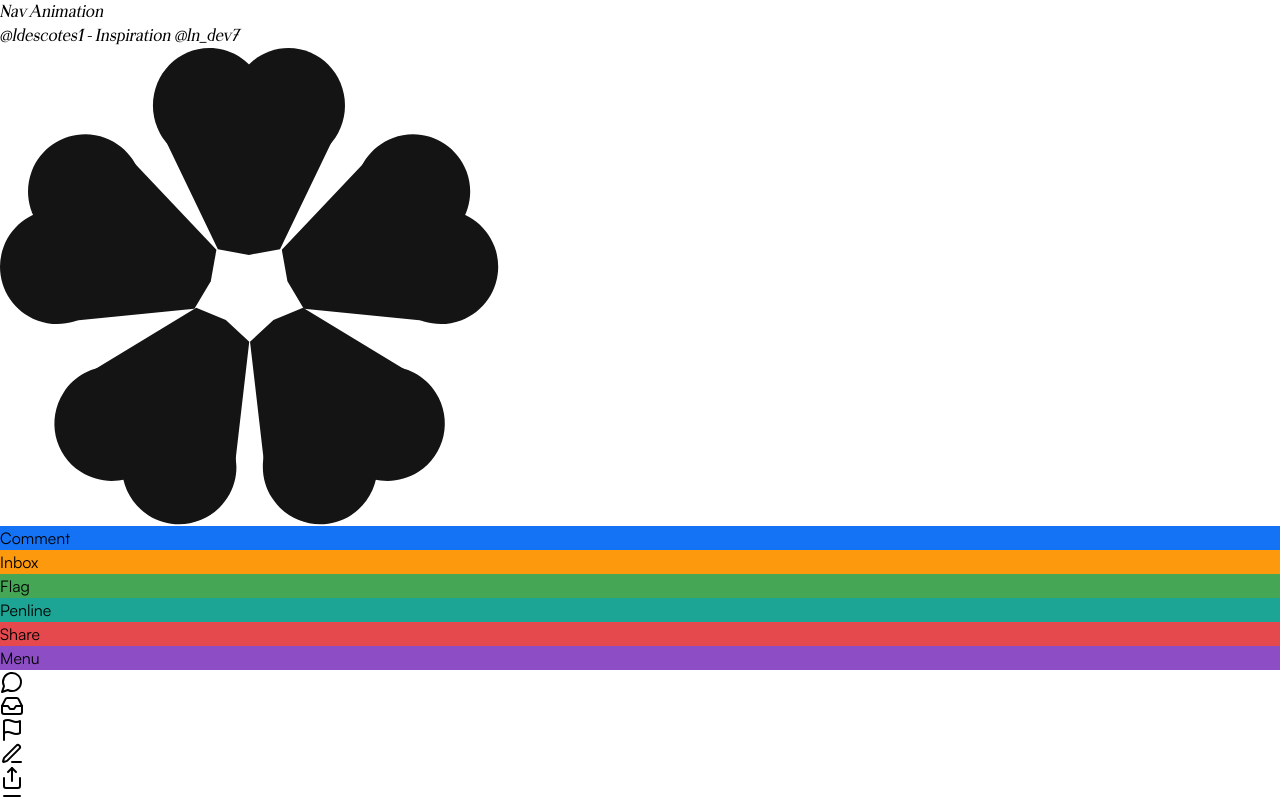
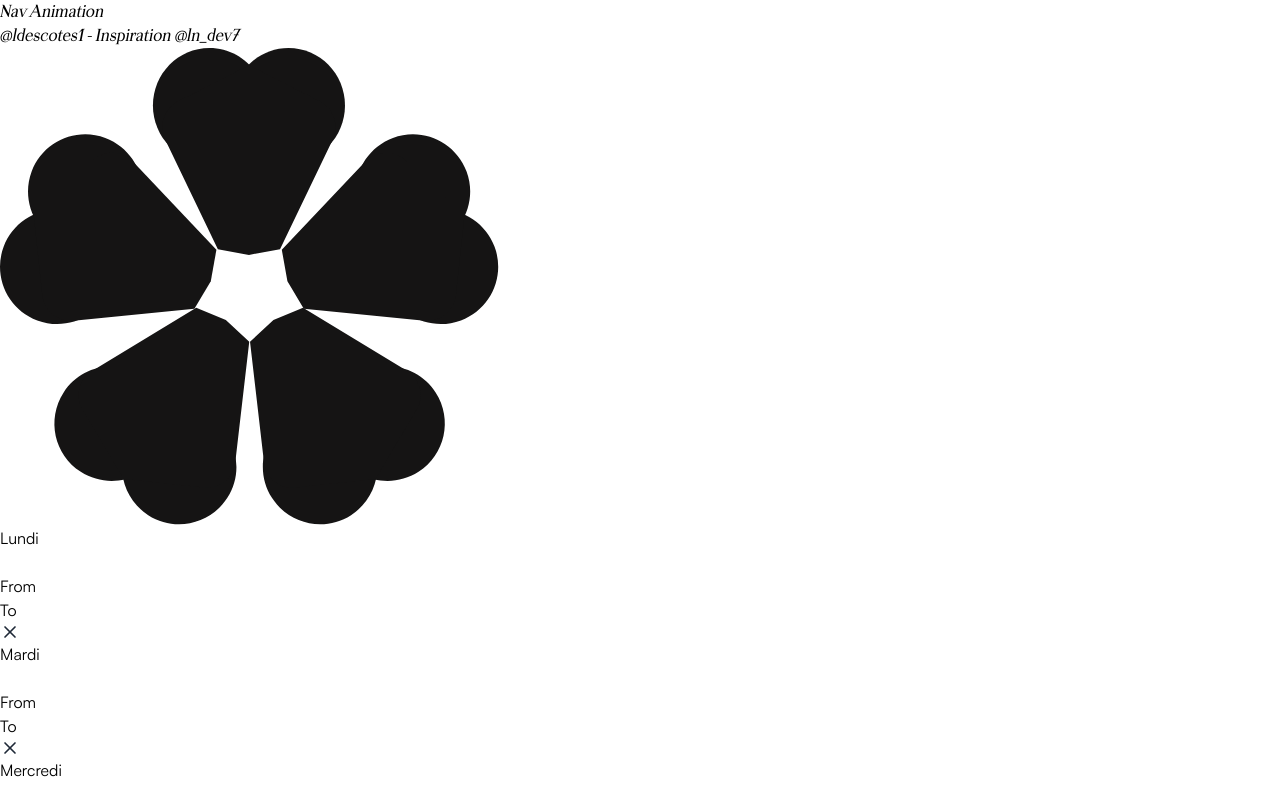
Before and after one commit to louisdescotes/road-to-css-awwwards, a Next.js app: page /labo in a window 1280 px wide. Shown: the top 799 px of the page. Built offline with nearby package versions, Linux system fonts and the light colour scheme.

Commit message:
DateCard

```diff
--- /dev/null
+++ b/src/app/animations/card/dateCard.tsx
@@ -0,0 +1,61 @@
+import { CirclePlus, X } from "lucide-react"
+import { motion } from "motion/react"
+import { useState } from "react"
+interface Props {
+    name: string;
+}
+const DateCard = ({ name } : Props) => {
+    const [open, setOpen] = useState(false)
+
+    return (
+        <section className="flex flex-col gap-4 min-w-96 border bg-gray-800 border-gray-700 rounded-lg p-4">
+            <div className="flex items-center justify-between min-h-12">
+                <p className="text-xl font-bold">{name}</p>
+                <Switch open={open} setOpen={setOpen} name={""}/>
+            </div>
+            <div className="flex items-center justify-between gap-2">
+                <div className="flex items-center gap-2">
+                    <label className="font-bold " htmlFor="from">From</label>
+                    <input className=" rounded-md bg-transparent border-gray-500 border pl-2 px-1 py-1" type="text" name="from" id="from" />
+                </div>
+                <div className="flex items-center gap-2">
+                    <label className="font-bold " htmlFor="from">To</label>
+                    <input className=" rounded-md bg-transparent border-gray-500 border pl-2 px-1 py-1" type="text" name="from" id="from" />
+                </div>
+                <div className="w-fit h-full p-0.5 rounded-md bg-gray-300 cursoir-pointer">
+                    <X color="#1f2937" size={20}/>
+                </div>
+            </div>
+            {open && (
+                <aside className="bg-gray-300 hover:bg-gray-400 font-medium cursor-pointer flex gap-2 items-center justify-center text-gray-600 rounded-lg py-3">
+                    <CirclePlus size={20}/>
+                    Add More
+                </aside>
+            )}
+        </section>
+    )
+}
+export default DateCard
+interface Props {
+    open: boolean;
+    setOpen: (open: boolean) => void;
+}
+function Switch({ open, setOpen} : Props) {
+    return (
+        // biome-ignore lint/a11y/useButtonType: <explanation>
+        <button
+            className={`${open ? "justify-end bg-gray-700" : "justify-start bg-gray-400"} w-[60px] h-[30px]  rounded-full px-1.5 flex items-center`}
+            onClick={() => setOpen(!open)}
+        >
+            <motion.div
+                className="w-6 h-6 bg-gray-100 rounded-full"
+                layout
+                transition={{
+                    type: "spring",
+                    visualDuration: 0.2,
+                    bounce: 0.2,
+                }}
+            />
+        </button>
+    )
+}
--- a/src/app/animations/nav/ToolbarHover.tsx
+++ b/src/app/animations/nav/ToolbarHover.tsx
@@ -164,12 +164,6 @@ interface Props {
   style?: string;
   isHover: string | null;
 }
-interface Props {
-    title: string;
-    color: string;
-    style?: string;
-    isHover: string | null;
-  }
 
   function Card({ title, color, style, isHover }: Props) {
     const cardClass = `${style} w-fit rounded-md absolute ${
--- a/src/app/labo/page.tsx
+++ b/src/app/labo/page.tsx
@@ -1,5 +1,6 @@
 "use client"
 
+import DateCard from "../animations/card/dateCard"
 import Share from "../animations/card/share"
 import ToolbarHover from "../animations/nav/ToolbarHover"
 import TextAppear from "../animations/texts/textAppear"
@@ -8,8 +9,13 @@ import ViewApparitionSentence from "../animations/texts/viewApparitionSentence"
 const Labo = () => {
     return (
         <section className="w-full h-full flex items-center justify-center z-50">
-            <div className="w-fit flex justify-center items-center flex-col gap-4">
-                <ToolbarHover />
+            <div className="w-fit flex justify-center items-center flex-col gap-4 z-50 flex-1">
+                <DateCard name="Lundi" />
+                <DateCard name="Mardi" />
+                <DateCard name="Mercredi" />
+                <DateCard name="Jeudi" />
+                <DateCard name="Vendredi" />
+
             </div>
         </section>
 
```
